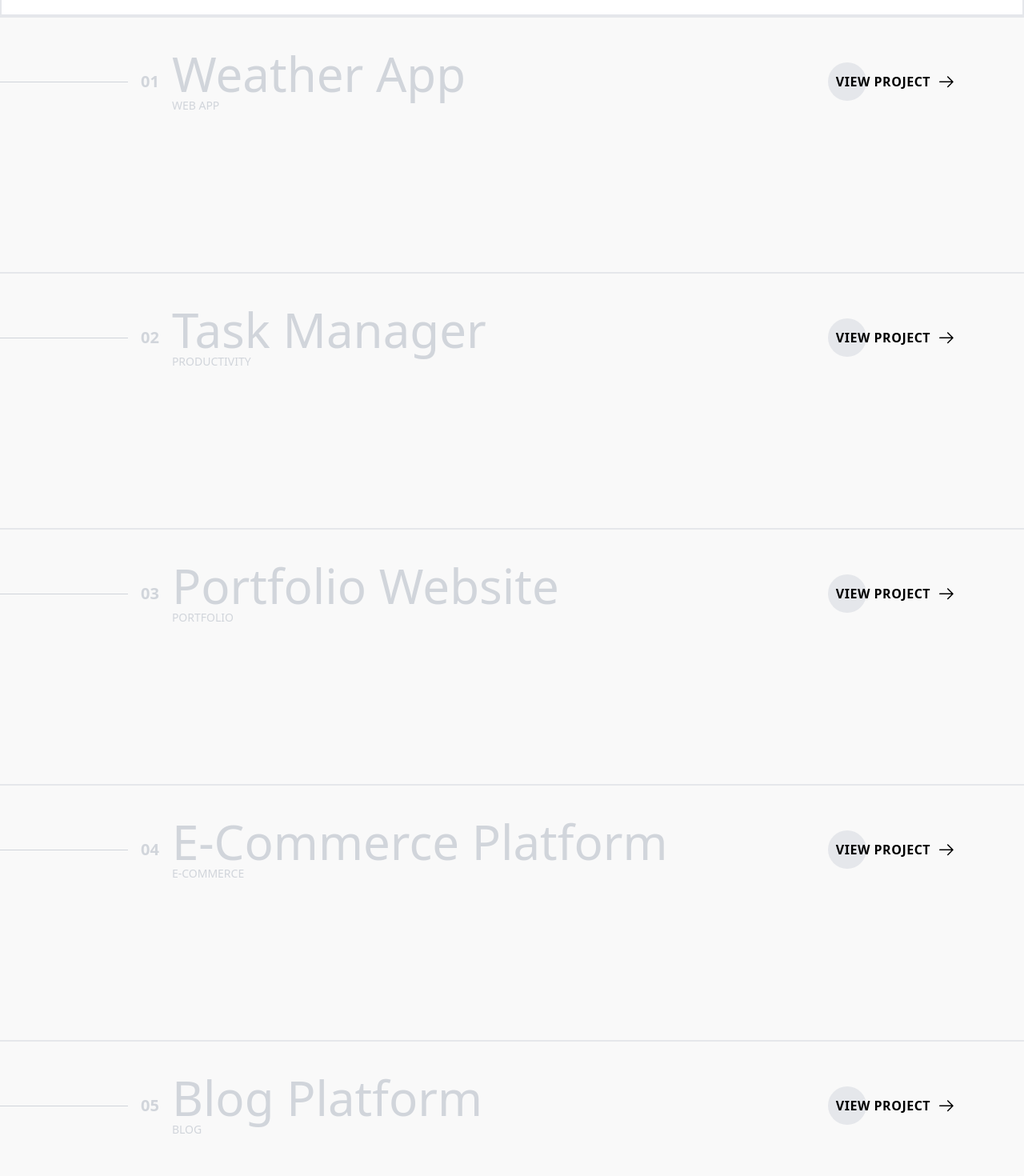
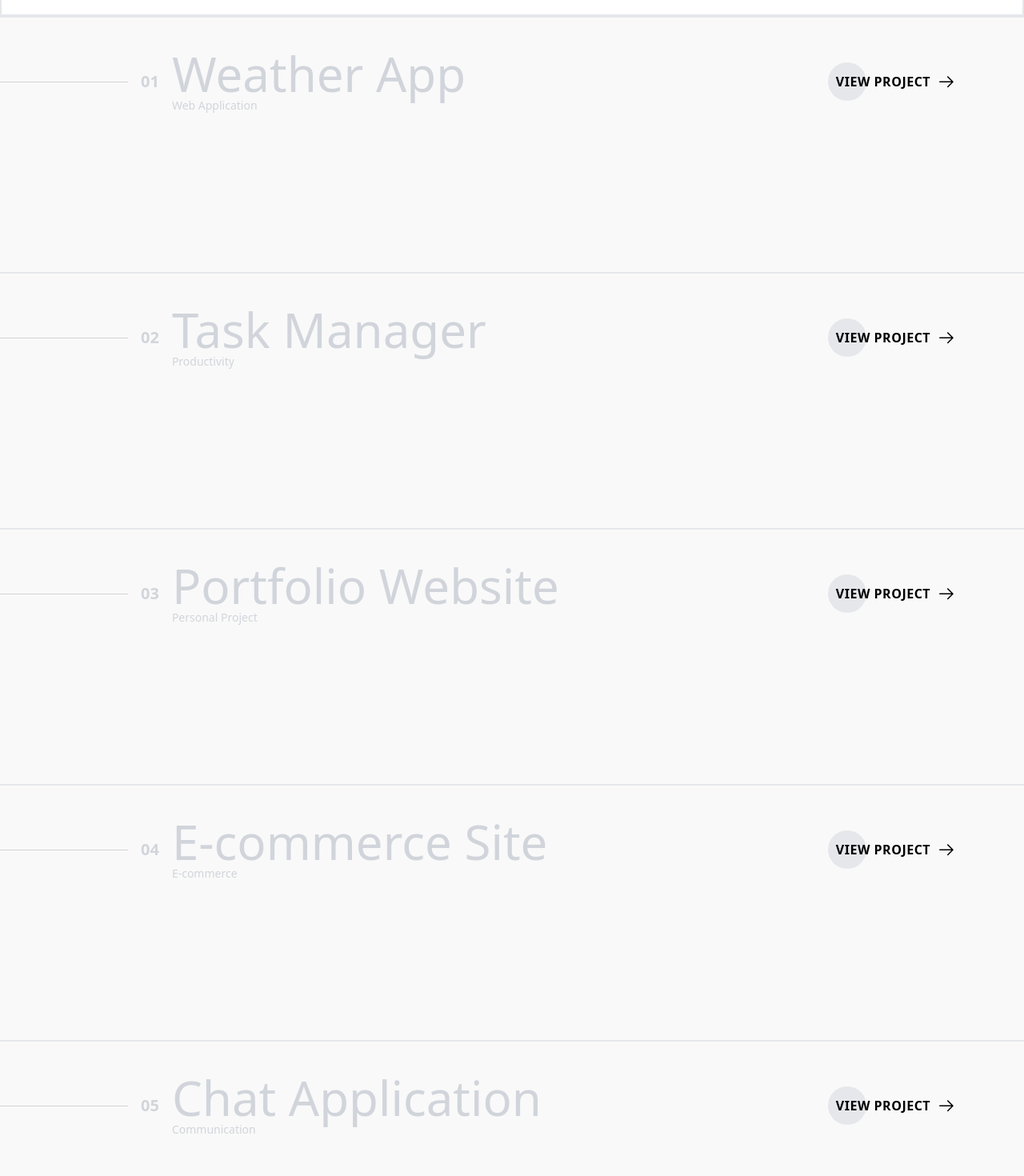
Before and after one commit to prasenjitpriyan/portfolio, a Next.js app: page /works in a window 1280 px wide. Shown: the part 780-2250 px from the top of the page at 80% size. Built offline with nearby package versions, Linux system fonts and the light colour scheme.

Commit message:
Projects modified and dynamic meta data added

```diff
--- a/app/works/[slug]/page.tsx
+++ b/app/works/[slug]/page.tsx
@@ -1,11 +1,40 @@
 import React from 'react'
+import SlugSection from '@/components/SlugSection'
 import { notFound } from 'next/navigation'
-import Link from 'next/link'
-import Image from 'next/image'
-import projects from '../../../data/projects'
+import { projects } from '@/data/projects'
+import { Projects } from '@/types/projects'
 
 interface ProjectPageProps {
   params: Promise<{ slug: string }>
+}
+
+export async function generateMetadata({ params }: ProjectPageProps) {
+  const resolvedParams = await params
+  const project = projects.find((p) => p.slug === resolvedParams.slug)
+
+  if (!project) {
+    return {
+      title: 'Project Not Found',
+      description: 'This project does not exist.'
+    }
+  }
+
+  return {
+    title: `Prasenjit Das || ${project.title}`,
+    description: `Learn more about ${project.title} in the ${project.category} category.`,
+    openGraph: {
+      title: project.title,
+      description: `Explore details about ${project.title}.`,
+      images: [
+        {
+          url: project.slug_hero_image,
+          width: 1200,
+          height: 630,
+          alt: project.title
+        }
+      ]
+    }
+  }
 }
 
 const WorksSlugPage = async (props: ProjectPageProps) => {
@@ -17,31 +46,13 @@ const WorksSlugPage = async (props: ProjectPageProps) => {
     return null
   }
 
-  return (
-    <div className="p-4">
-      <Image
-        width={1200}
-        height={300}
-        priority
-        src={project.image}
-        alt={project.title}
-        className="w-full h-full object-cover"
-      />
-      <h1 className="text-2xl font-bold mt-4">
-        {project.number}. {project.title}
-      </h1>
-      <p className="text-sm text-gray-500">{project.category}</p>
-      <Link href={`/works/${project.slug}`}>
-        <button className="btn-primary mt-4">Visit Project</button>
-      </Link>
-    </div>
-  )
+  return <SlugSection project={project} />
 }
 
 export default WorksSlugPage
 
 export async function generateStaticParams() {
-  return projects.map((project) => ({
+  return projects.map((project: Projects) => ({
     slug: project.slug
   }))
 }
--- a/components/ProjectSection.tsx
+++ b/components/ProjectSection.tsx
@@ -2,12 +2,13 @@ import React from 'react'
 import Image from 'next/image'
 import Button from './Button'
 import { GoArrowRight } from 'react-icons/go'
-import projects from '../data/projects'
+import { projects } from '@/data/projects'
+import { Projects } from '@/types/projects'
 
 const ProjectSection: React.FC = () => {
   return (
     <div className="h-[160svh] bg-ghost-white text-gray-300 overflow-hidden border-b-2">
-      {projects.slice(0, 4).map((project) => (
+      {projects.slice(0, 4).map((project: Projects) => (
         <div
           key={project.id}
           className="relative h-1/4 border-t-2 hover:bg-white hover:text-black transition-all duration-300 ease-in-out group"
--- /dev/null
+++ b/components/SlugSection.tsx
@@ -0,0 +1,36 @@
+import React from 'react'
+import Link from 'next/link'
+import Image from 'next/image'
+import { Projects } from '@/types/projects'
+
+interface SlugSectionProps {
+  project: Projects
+}
+
+const SlugSection: React.FC<SlugSectionProps> = ({ project }) => {
+  return (
+    <section className="min-h-screen overflow-hidden">
+      <div className="h-screen">
+        <Image
+          width={1920}
+          height={1080}
+          priority
+          src={project.slug_hero_image}
+          alt={project.title}
+          className="w-full h-full object-cover"
+        />
+      </div>
+      <div className="h-screen">
+        <h1 className="text-2xl font-bold mt-4">
+          {project.number}. {project.title}
+        </h1>
+        <p className="text-sm text-gray-500">{project.category}</p>
+        <Link href={`/works/${project.slug}`}>
+          <button className="btn-primary mt-4">Visit Project</button>
+        </Link>
+      </div>
+    </section>
+  )
+}
+
+export default SlugSection
--- a/components/WorksProject.tsx
+++ b/components/WorksProject.tsx
@@ -2,12 +2,13 @@ import React from 'react'
 import Button from './Button'
 import { GoArrowRight } from 'react-icons/go'
 import Image from 'next/image'
-import projects from '../data/projects'
+import { projects } from '@/data/projects'
+import { Projects } from '@/types/projects'
 
 const WorksProject: React.FC = () => {
   return (
     <div className="h-[320svh] bg-ghost-white text-gray-300 overflow-hidden">
-      {projects.map((project) => (
+      {projects.map((project: Projects) => (
         <div
           key={project.id}
           className="relative h-[40svh] border-t-2 hover:bg-white hover:text-black transition-all duration-300 ease-in-out group"
--- a/data/projects.ts
+++ b/data/projects.ts
@@ -1,70 +1,110 @@
 import { Projects } from '@/types/projects'
 
-const projects: Projects[] = [
+export const projects: Projects[] = [
   {
     id: '1',
     slug: 'weather-app',
     number: '01',
     title: 'Weather App',
-    category: 'WEB APP',
-    image: '/my.jpg'
+    category: 'Web Application',
+    image: '/my.jpg',
+    slug_hero_image: '/project.jpg',
+    about:
+      'A web app that provides real-time weather updates with an interactive UI.',
+    platform: 'Web',
+    technologies: ['Next.js', 'Tailwind CSS', 'OpenWeather API'],
+    project_images: ['/project.jpg', '/project.jpg']
   },
   {
     id: '2',
     slug: 'task-manager',
     number: '02',
     title: 'Task Manager',
-    category: 'PRODUCTIVITY',
-    image: '/my.jpg'
+    category: 'Productivity',
+    image: '/my.jpg',
+    slug_hero_image: '/project.jpg',
+    about:
+      'An efficient task management tool with drag-and-drop functionality.',
+    platform: 'Web',
+    technologies: ['React', 'TypeScript', 'Redux', 'Firebase'],
+    project_images: ['/project.jpg', '/project.jpg']
   },
   {
     id: '3',
     slug: 'portfolio-website',
     number: '03',
     title: 'Portfolio Website',
-    category: 'PORTFOLIO',
-    image: '/my.jpg'
+    category: 'Personal Project',
+    image: '/my.jpg',
+    slug_hero_image: '/project.jpg',
+    about: 'A portfolio website to showcase my work and achievements.',
+    platform: 'Web',
+    technologies: ['Next.js', 'Tailwind CSS', 'Framer Motion'],
+    project_images: ['/project.jpg', '/project.jpg']
   },
   {
     id: '4',
-    slug: 'e-commerce-platform',
+    slug: 'ecommerce-site',
     number: '04',
-    title: 'E-Commerce Platform',
-    category: 'E-COMMERCE',
-    image: '/my.jpg'
+    title: 'E-commerce Site',
+    category: 'E-commerce',
+    image: '/my.jpg',
+    slug_hero_image: '/project.jpg',
+    about: 'A fully functional e-commerce platform with payment integration.',
+    platform: 'Web',
+    technologies: ['React', 'Redux', 'Stripe API', 'Node.js'],
+    project_images: ['/project.jpg', '/project.jpg']
   },
   {
     id: '5',
-    slug: 'blog-platform',
+    slug: 'chat-app',
     number: '05',
-    title: 'Blog Platform',
-    category: 'BLOG',
-    image: '/my.jpg'
+    title: 'Chat Application',
+    category: 'Communication',
+    image: '/my.jpg',
+    slug_hero_image: '/project.jpg',
+    about: 'A real-time chat app with private and group messaging features.',
+    platform: 'Web',
+    technologies: ['Next.js', 'Socket.io', 'Firebase'],
+    project_images: ['/project.jpg', '/project.jpg']
   },
   {
     id: '6',
-    slug: 'social-media-app',
+    slug: 'finance-tracker',
     number: '06',
-    title: 'Social Media App',
-    category: 'SOCIAL MEDIA',
-    image: '/my.jpg'
+    title: 'Finance Tracker',
+    category: 'Finance',
+    image: '/my.jpg',
+    slug_hero_image: '/project.jpg',
+    about: 'An app to track expenses and analyze financial goals.',
+    platform: 'Web',
+    technologies: ['Vue.js', 'Pinia', 'Chart.js'],
+    project_images: ['/project.jpg', '/project.jpg']
   },
   {
     id: '7',
-    slug: 'finance-tracker',
+    slug: 'blog-platform',
     number: '07',
-    title: 'Finance Tracker',
-    category: 'FINANCE',
-    image: '/my.jpg'
+    title: 'Blog Platform',
+    category: 'Content Management',
+    image: '/my.jpg',
+    slug_hero_image: '/project.jpg',
+    about: 'A blog platform with CMS integration for content management.',
+    platform: 'Web',
+    technologies: ['Next.js', 'Sanity.io', 'Tailwind CSS'],
+    project_images: ['/project.jpg', '/project.jpg']
   },
   {
     id: '8',
-    slug: 'online-learning',
+    slug: 'fitness-app',
     number: '08',
-    title: 'Online Learning',
-    category: 'EDUCATION',
-    image: '/my.jpg'
+    title: 'Fitness App',
+    category: 'Health & Fitness',
+    image: '/my.jpg',
+    slug_hero_image: '/project.jpg',
+    about: 'A fitness tracking app with workout plans and progress monitoring.',
+    platform: 'Mobile',
+    technologies: ['React Native', 'Expo', 'Firebase'],
+    project_images: ['/project.jpg', '/project.jpg']
   }
 ]
-
-export default projects
--- a/types/projects.ts
+++ b/types/projects.ts
@@ -5,4 +5,9 @@ export interface Projects {
   title: string
   category: string
   image: string
+  slug_hero_image: string
+  about: string
+  platform: string
+  technologies: string[]
+  project_images: string[]
 }
```
Also changed, not shown: public/project.jpg (added).
